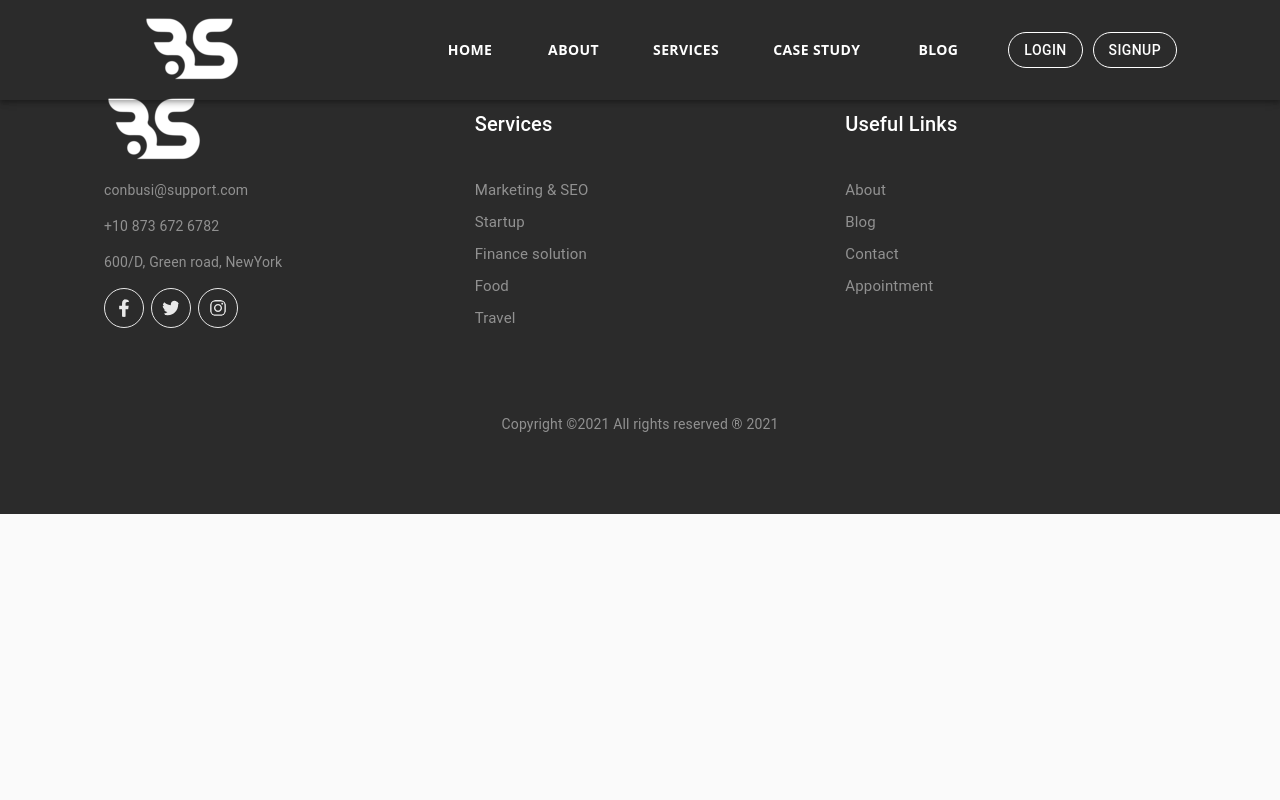
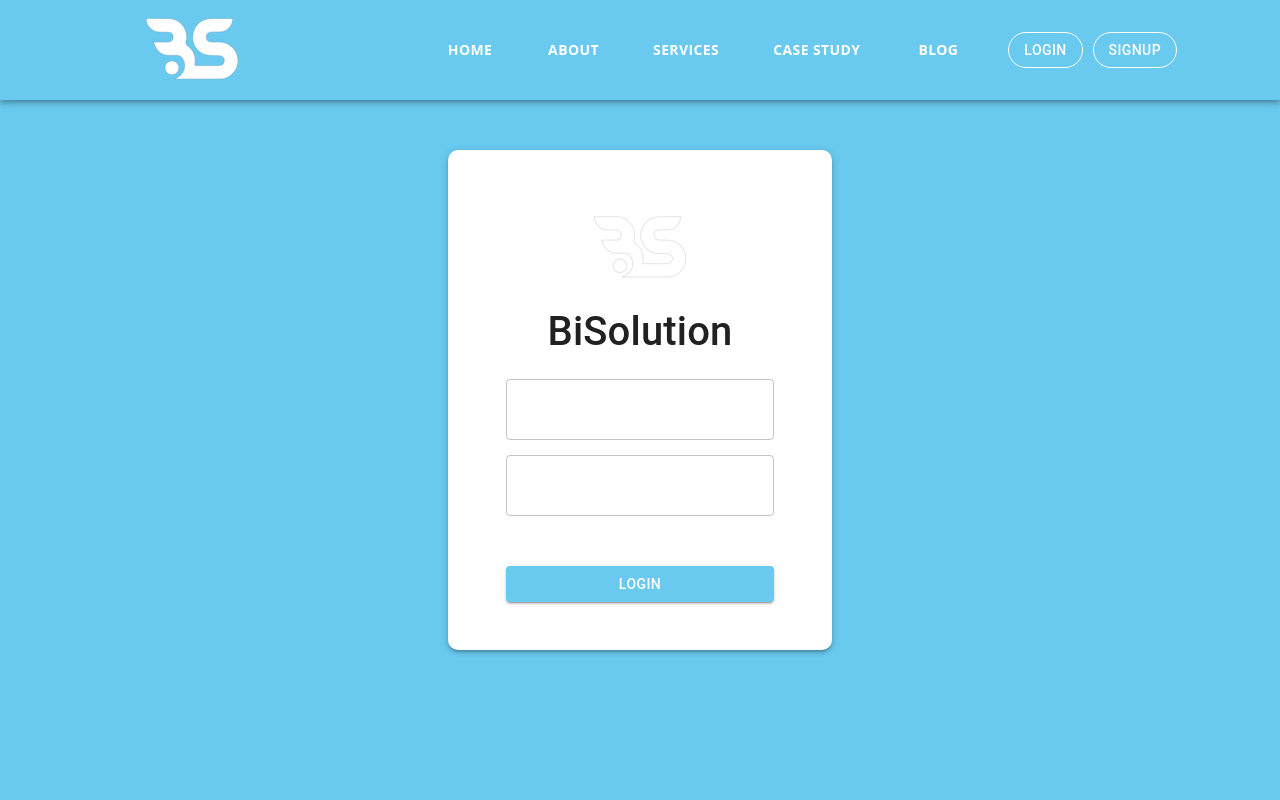
Before and after one commit to talhasiddiquie/Profy, a React (Create React App) app: page /login in a window 1280 px wide. Shown: the top 800 px of the page. Built offline with nearby package versions, Linux system fonts and the light colour scheme.

Commit message:
slider bug fixed

```diff
--- a/package.json
+++ b/package.json
@@ -3,7 +3,7 @@
   "version": "0.1.0",
   "private": true,
   "dependencies": {
-    "@material-ui/core": "^4.12.1",
+    "@material-ui/core": "^4.12.3",
     "@material-ui/icons": "^4.11.2",
     "@testing-library/jest-dom": "^5.14.1",
     "@testing-library/react": "^11.2.7",
@@ -11,6 +11,7 @@
     "bootstrap": "^5.1.3",
     "firebase": "^9.2.0",
     "install": "^0.13.0",
+    "notistack": "^1.0.10",
     "npm": "^8.1.2",
     "react": "^17.0.2",
     "react-bootstrap": "^2.0.1",
--- a/src/App.js
+++ b/src/App.js
@@ -14,12 +14,23 @@ import Services from "./Pages/Home/Services";
 import About from "./Pages/Home/About";
 import CaseStudyInnerPage from "./Pages/Home/CaseStudyInnerPage/CaseStudyInnerPage";
 import Blog from "./Pages/Home/Blog/Blog";
+import Login from "./Pages/Home/Login";
+import { SnackbarProvider } from "notistack";
+
 function App() {
+
+    console.log(window.location.pathname)
   return (
+
     <Router>
+
+       <SnackbarProvider maxSnack={3}>
       <CssBaseline />
-    <Header/>
+      <Header/>
+
+
       <Switch>
+
         <Route path="/" exact>
          <Home/>
         </Route>
@@ -41,11 +52,17 @@ function App() {
         </Route>
 
 
+        <Route path="/login" exact>
+         <Login/>
+        </Route>
 
         <Route path="" exact></Route>
         <Redirect to="/" />
       </Switch>
-    <Footer/>
+      <Footer/>
+
+
+    </SnackbarProvider>
     </Router>
   );
 }
--- /dev/null
+++ b/src/Firebase.js
@@ -0,0 +1,24 @@
+//to use firebase app
+
+import firebase from 'firebase/compat/app'; //v9
+
+//to use auth
+
+import 'firebase/compat/auth'; //v9
+
+//to use firestore
+
+import 'firebase/compat/firestore';
+var firebaseApp = firebase.initializeApp({
+  apiKey: "AIzaSyAKYIDHoQg4j2jbjdkYyBQ9BwskHvb2a18",
+  authDomain: "react-app-d5661.firebaseapp.com",
+  projectId: "react-app-d5661",
+  storageBucket: "react-app-d5661.appspot.com",
+  messagingSenderId: "851978918998",
+  appId: "1:851978918998:web:afc9a0c98c1323e759eff7",
+  measurementId: "G-Y3W3SL9DW8",
+});
+
+var db = firebaseApp.firestore();
+const auth = firebase.auth();
+export { db, auth };
--- a/src/Pages/Home/CaseStudy.js
+++ b/src/Pages/Home/CaseStudy.js
@@ -16,14 +16,14 @@ const useStyles = makeStyles((theme) => ({
     display:"flex",justifyContent:"center",marginTop:"30px",flexDirection:"column",alignItems:"center"
   },
     sliderResponsive:{
-      width:"65%!important",
+      width:"70%!important",
       [theme.breakpoints.down("md")]: {
         width:"100%!important",
       },
 
     },
     cardSet:{
-        borderRadius:"10px",width:"350px",boxShadow:"0 3px 6px rgb(0 0 0 / 5%)",marginBottom:"60px",overflow:"hidden"
+        borderRadius:"10px",width:"95%",boxShadow:"0 3px 6px rgb(0 0 0 / 5%)",marginBottom:"60px",overflow:"hidden" ,gap:"10px"
       },
     imgDiv:{
       display:"flex",justifyContent:"center",flexDirection:"column",
@@ -66,7 +66,8 @@ const breakPoints = [
   { width: 300, itemsToShow: 1 },
   { width: 500, itemsToShow: 2, itemsToScroll: 2 },
   { width: 768, itemsToShow: 3 },
-  { width: 1200, itemsToShow: 3 }
+  { width: 1200, itemsToShow: 3 },
+  { width: 1400, itemsToShow: 3 }
 ];
 const CaseStudy = () => {
   const classes = useStyles();
@@ -81,7 +82,7 @@ const CaseStudy = () => {
             <h1 className={classes.h1Set} >Case Study</h1>
         </div>
 
-      <Carousel breakPoints={breakPoints} className={classes.sliderResponsive} enableAutoPlay={true} autoPlaySpeed={3000}
+      <Carousel  breakPoints={breakPoints} className={classes.sliderResponsive} enableAutoPlay={true} autoPlaySpeed={3000}
      >
         <Card className={classes.cardSet}>
           <div className={classes.imgDiv}>
--- a/src/Pages/Home/CaseStudyInnerPage/CaseStudyInnerPage.js
+++ b/src/Pages/Home/CaseStudyInnerPage/CaseStudyInnerPage.js
@@ -99,11 +99,11 @@ const CaseStudyInnerPage = () => {
         </div>
         </div>
 
-        <div style={{display:"flex",justifyContent:"center",alignItems:"center",width:"100%",marginTop:"50px",}}>
+        <div style={{display:"flex",justifyContent:"center",alignItems:"center",width:"100%",marginTop:"50px",flexWrap:"wrap",gap:"10px"}}>
              {buttons &&
         buttons.map((type, index) => (
           <>
-            <button style={{background:"transparent", borderColor:"blue", borderRadius:"15px",width:"150px",marginRight:"5px"}}  key={index} value={type.value} onClick={handleCaseStudy}>
+            <button style={{background:"transparent", color:"#5DB2FF" ,border:"2px solid #5DB2FF", borderRadius:"15px",width:"150px",marginRight:"5px"}}  key={index} value={type.value} onClick={handleCaseStudy}>
               {type.name}
             </button>
           </>
--- a/src/Pages/Home/ExperTeam.js
+++ b/src/Pages/Home/ExperTeam.js
@@ -1,159 +1,211 @@
 import React from "react";
 import { makeStyles } from "@material-ui/core";
 import Card from "@material-ui/core/Card";
-import img1 from "../../Assets/team/1.png"
-import img2 from "../../Assets/team/2.png"
-import img3 from "../../Assets/team/3.png"
-import { FaFacebookF ,FaTwitter,FaInstagram} from "react-icons/fa";
+import img1 from "../../Assets/team/1.png";
+import img2 from "../../Assets/team/2.png";
+import img3 from "../../Assets/team/3.png";
+import { FaFacebookF, FaTwitter, FaInstagram } from "react-icons/fa";
+import { Link } from "react-router-dom";
 
 const useStyles = makeStyles((theme) => ({
-    mainDiv:{
-        width:"100%",
-      display:"flex",
-      justifyContent:"center",
-      marginTop:"100px",
-      flexDirection:"column",
-      alignItems:"center"
+  mainDiv: {
+    width: "100%",
+    display: "flex",
+    justifyContent: "center",
+    marginTop: "100px",
+    flexDirection: "column",
+    alignItems: "center",
   },
-    h1Div:{
-        marginBottom:"40px"
+  h1Div: {
+    marginBottom: "40px",
   },
- h1Set:{
-     fontSize:"46px",
-     fontWeight:"300",
-     lineHeight:"76px",
-     color:"#001D38",
-     position:"relative",
-     zIndex:"0",
-     paddingBottom:"10px"
-
+  h1Set: {
+    fontSize: "46px",
+    fontWeight: "300",
+    lineHeight: "76px",
+    color: "#001D38",
+    position: "relative",
+    zIndex: "0",
+    paddingBottom: "10px",
   },
- cardDiv:{
-     marginBottom:"50px",
-    width:"100%",
-    display:"flex",
-    justifyContent:"center",
-    alignItems:"center",
+  cardDiv: {
+    marginBottom: "50px",
+    width: "100%",
+    display: "flex",
+    justifyContent: "center",
+    alignItems: "center",
     [theme.breakpoints.down("md")]: {
-        flexDirection:"column",
-        width:"93%"
-
+      flexDirection: "column",
+      width: "93%",
     },
   },
- setTeamDiv:{
-     width:"100%",
-     display:"flex",
-     justifyContent:"center",
-     alignItems:"center",flexDirection:"column",
-     padding:"10px"
- }
-, setIcons:{
-    width:"100%",
-    display:"flex",
-     justifyContent:"center",
-     alignItems:"center",
-     fontSize:"20px"
-},setIconMargin : {
-                marginRight:"5px"
+  setTeamDiv: {
+    width: "100%",
+    display: "flex",
+    justifyContent: "center",
+    alignItems: "center",
+    flexDirection: "column",
+    padding: "10px",
   },
-setCardMargin:{
-    marginRight:"20px",
-    borderTopRightRadius:"15px",
-    borderTopLeftRadius:"15px",
+  setIcons: {
+    width: "100%",
+    display: "flex",
+    justifyContent: "center",
+    alignItems: "center",
+    fontSize: "20px",
+  },
+  setIconMargin: {
+    marginRight: "5px",
+  },
+  setCardMargin: {
+    marginRight: "20px",
+    borderTopRightRadius: "15px",
+    borderTopLeftRadius: "15px",
     [theme.breakpoints.down("md")]: {
-        marginTop:"20px",
-        marginRight:"0px",
-
+      marginTop: "20px",
+      marginRight: "0px",
     },
-
   },
   imgRadius: {
-    width:"100%",
+    width: "100%",
     // borderRadius:"25px",
   },
-imgWidth:{
-    width:"100%"
-}
-
+  imgWidth: {
+    width: "100%",
+  },
 }));
 
-const ExperTeam  = () => {
+const ExperTeam = () => {
   const classes = useStyles();
   return (
-        <div  className={classes.mainDiv}  >
+    <div className={classes.mainDiv}>
       <div className={classes.h1Div}>
-            <h1 className={classes.h1Set} >Expert Team</h1>
+        <h1 className={classes.h1Set}>Expert Team</h1>
       </div>
 
       <div className={classes.cardDiv}>
-            <Card className={classes.setCardMargin}  >
-                <div className={classes.imgRadius} >
+        <Card className={classes.setCardMargin}>
+          <div className={classes.imgRadius}>
             <img className={classes.imgWidth} alt="" src={img1} />
           </div>
-                <div className={classes.setTeamDiv} >
+          <div className={classes.setTeamDiv}>
             <h3>Milani Mou</h3>
             <p>Photographer</p>
             <div className={classes.setIcons}>
-                    <FaFacebookF className={classes.setIconMargin} />
-                    <FaTwitter className={classes.setIconMargin}/>
-                    <FaInstagram />
+              <FaFacebookF
+                onClick={() => {
+                  window.open("https://www.facebook.com");
+                }}
+                className={classes.setIconMargin}
+              />
+
+              <FaTwitter
+                onClick={() => {
+                  window.open("https://twitter.com");
+                }}
+                className={classes.setIconMargin}
+              />
+              <FaInstagram
+                onClick={() => {
+                  window.open("https://www.instagram.com/");
+                }}
+              />
             </div>
           </div>
         </Card>
 
-            <Card className={classes.setCardMargin}  >
-                <div className={classes.imgRadius} >
-                    <img  className={classes.imgWidth} alt="" src={img2} />
+        <Card className={classes.setCardMargin}>
+          <div className={classes.imgRadius}>
+            <img className={classes.imgWidth} alt="" src={img2} />
           </div>
-                <div className={classes.setTeamDiv} >
+          <div className={classes.setTeamDiv}>
             <h3>Milani Mou</h3>
             <p>Photographer</p>
             <div className={classes.setIcons}>
-                    <FaFacebookF  className={classes.setIconMargin} />
-                    <FaTwitter className={classes.setIconMargin}/>
-                    <FaInstagram />
+              <FaFacebookF
+                onClick={() => {
+                  window.open("https://www.facebook.com");
+                }}
+                className={classes.setIconMargin}
+              />
+
+              <FaTwitter
+                onClick={() => {
+                  window.open("https://twitter.com");
+                }}
+                className={classes.setIconMargin}
+              />
+              <FaInstagram
+                onClick={() => {
+                  window.open("https://www.instagram.com/");
+                }}
+              />
             </div>
           </div>
         </Card>
 
-
-            <Card className={classes.setCardMargin}  >
-                <div className={classes.imgRadius} >
+        <Card className={classes.setCardMargin}>
+          <div className={classes.imgRadius}>
             <img className={classes.imgWidth} alt="" src={img3} />
           </div>
-                <div className={classes.setTeamDiv} >
+          <div className={classes.setTeamDiv}>
             <h3>Milani Mou</h3>
             <p>Photographer</p>
             <div className={classes.setIcons}>
-                    <FaFacebookF className={classes.setIconMargin} />
-                    <FaTwitter className={classes.setIconMargin}/>
-                    <FaInstagram />
+              <FaFacebookF
+                onClick={() => {
+                  window.open("https://www.facebook.com");
+                }}
+                className={classes.setIconMargin}
+              />
+
+              <FaTwitter
+                onClick={() => {
+                  window.open("https://twitter.com");
+                }}
+                className={classes.setIconMargin}
+              />
+              <FaInstagram
+                onClick={() => {
+                  window.open("https://www.instagram.com/");
+                }}
+              />
             </div>
           </div>
         </Card>
 
-            <Card className={classes.setCardMargin}  >
-                <div className={classes.imgRadius} >
+        <Card className={classes.setCardMargin}>
+          <div className={classes.imgRadius}>
             <img className={classes.imgWidth} alt="" src={img3} />
           </div>
-                <div className={classes.setTeamDiv} >
+          <div className={classes.setTeamDiv}>
             <h3>Milani Mou</h3>
             <p>Photographer</p>
             <div className={classes.setIcons}>
-                    <FaFacebookF className={classes.setIconMargin} />
-                    <FaTwitter className={classes.setIconMargin}/>
-                    <FaInstagram />
+              <FaFacebookF
+                onClick={() => {
+                  window.open("https://www.facebook.com");
+                }}
+                className={classes.setIconMargin}
+              />
+
+              <FaTwitter
+                onClick={() => {
+                  window.open("https://twitter.com");
+                }}
+                className={classes.setIconMargin}
+              />
+              <FaInstagram
+                onClick={() => {
+                  window.open("https://www.instagram.com/");
+                }}
+              />
             </div>
           </div>
         </Card>
-
-
-
-
-
       </div>
     </div>
-    )
-}
+  );
+};
 
 export default ExperTeam;
--- /dev/null
+++ b/src/Pages/Home/Login.js
@@ -0,0 +1,128 @@
+import React, { useState, useEffect } from "react";
+import Paper from "@material-ui/core/Paper";
+import { makeStyles } from "@material-ui/core/styles";
+import TextField from "@material-ui/core/TextField";
+import Button from "@material-ui/core/Button";
+// import logo from "../Assets/logo.png";
+import { auth } from "../../Firebase";
+import { Redirect } from "react-router-dom";
+import logo from "../../Assets/logo1.png"
+import { useSnackbar } from "notistack";
+
+const useStyles = makeStyles((theme) => ({
+  paperSet: {
+    display: "flex",
+    flexWrap: "wrap",
+    marginLeft: "auto",
+    marginRight: "auto",
+    width: "30%",
+    height: "500px",
+    borderRadius: "10px",
+    [theme.breakpoints.down("sm")]: {
+      width: "90%",
+      height: "400px",
+    },
+  },
+  formSet: {
+    display: "flex",
+    flexDirection: "column",
+    justifyContent: "center",
+    alignItems: "center",
+    width: "100%",
+  },
+  textFieldWidth: {
+    width: "70%",
+    [theme.breakpoints.down("sm")]: {
+      width: "80%",
+    },
+  },
+  loginbtn: {
+    marginTop: "50px",
+    width: "70%",
+    [theme.breakpoints.down("sm")]: {
+      width: "80%",
+    },
+  },
+  backGround: {
+    width: "100%",
+    background: "blue",
+  },
+}));
+
+const Login = () => {
+  const classes = useStyles();
+  const [email, setEmail] = useState("");
+  const [password, setPassword] = useState("");
+  const [flag, setFlag] = useState(false);
+  // const { enqueueSnackbar} = useSnackbar();
+  const handleLogin = () => {
+    auth
+      .signInWithEmailAndPassword(email, password)
+      .then((user) => {
+        console.log(user);
+        const userData = window.sessionStorage.setItem(
+          "userData",
+          JSON.stringify(user)
+        );
+        // enqueueSnackbar("Login Successfully", { variant: "success" });
+        setFlag(true);
+      })
+      .catch((err) => {
+        // enqueueSnackbar("Error", err, { variant: "error" });
+      });
+  };
+
+  return (
+    <div
+      style={{
+        background: "#69C9EF",
+        height: "100vh",
+        display: "grid",
+        placeItems: "center",
+      }}
+    >
+      {flag ? <Redirect push to="/" /> : null}
+      <Paper className={classes.paperSet} elevation={3}>
+        <form className={classes.formSet} noValidate autoComplete="off">
+          {/* <img style={{ marginBottom: "30px" }} src={logo} alt="Logo" /> */}
+
+            <div style={{width:"100%",display:"flex",justifyContent:"center",marginBottom:"20px",flexDirection:"column",alignItems:"center"}}>
+            <img style={{ marginBottom: "10px",width:"100px" }} src={logo} alt="Logo" />
+            <h1>BiSolution</h1>
+            </div>
+          <TextField
+            className={classes.textFieldWidth}
+            style={{ marginBottom: "20px", }}
+            id="outlined-basic"
+            label="Email"
+            variant="outlined"
+            value={email}
+            onChange={(e) => setEmail(e.target.value)}
+          />
+          <TextField
+            className={classes.textFieldWidth}
+            id="outlined-basic"
+            label="Password"
+            type="password"
+            variant="outlined"
+            value={password}
+            onChange={(e) => setPassword(e.target.value)}
+          />
+          <Button
+            className={classes.loginbtn}
+            variant="contained"
+            style={{
+              backgroundColor: "#69c9ef",
+              color: "#fff",
+            }}
+            onClick={handleLogin}
+          >
+            Login
+          </Button>
+        </form>
+      </Paper>
+    </div>
+  );
+};
+
+export default Login;
```
Also changed, not shown: src/Pages/Home/casestudy.css (line endings or trailing spaces), 1 other file (tests, documents, lock files or other folders). Lines whose indentation alone changed are shown as unchanged.
